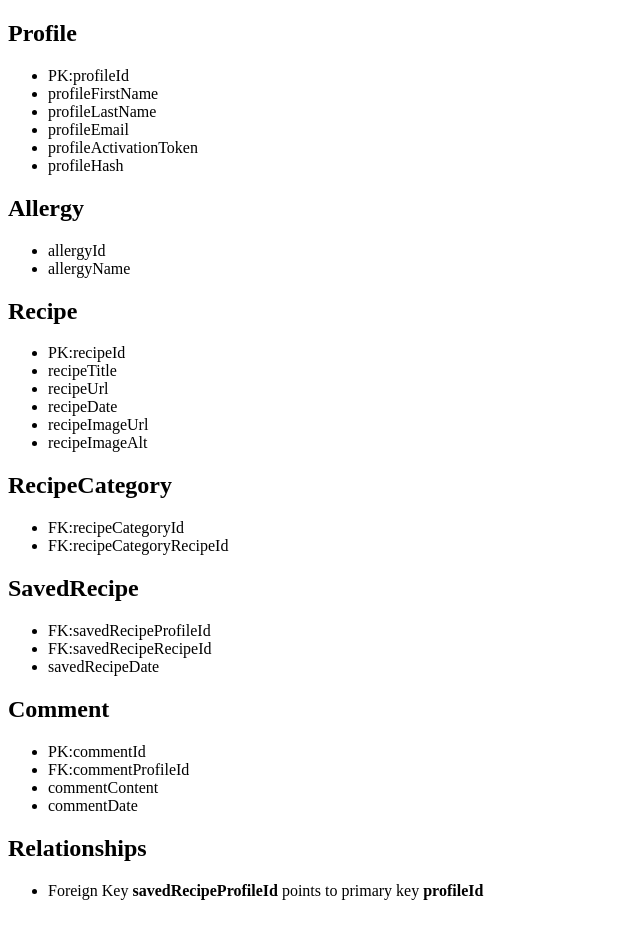
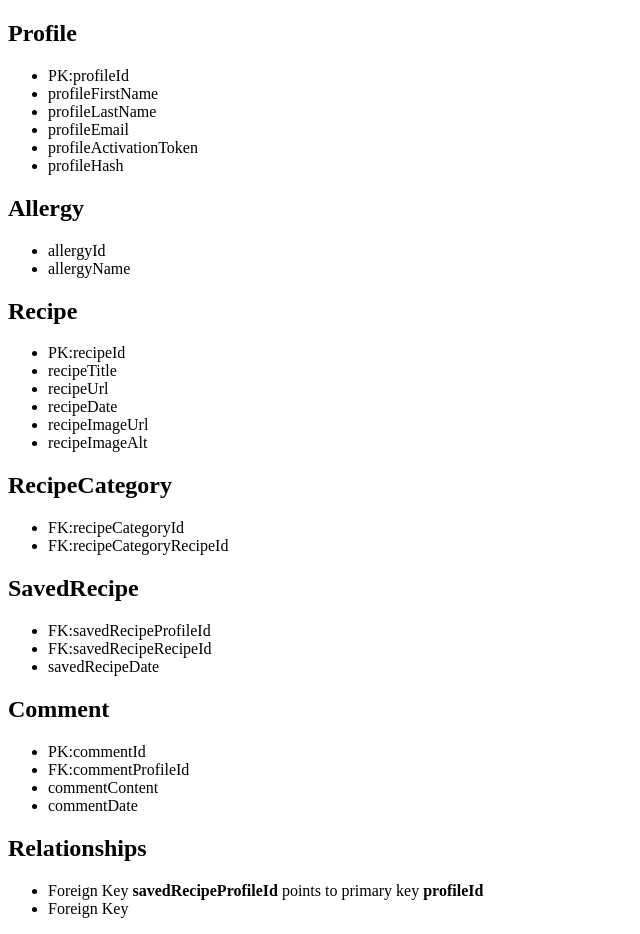
Before and after one commit to food-allergy-project/food-allergy-project, a plain HTML site: page concept-model.html in a window 1280 px wide. Shown: the whole page, without its empty margins (0-640 px from the left). Drawn offline with Linux system fonts and the light colour scheme.

Commit message:
concept model update

```diff
--- a/concept-model.html
+++ b/concept-model.html
@@ -57,6 +57,7 @@
 <h2>Relationships</h2>
 <ul>
     <li>Foreign Key <b>savedRecipeProfileId</b> points to primary key <b>profileId</b></li>
+    <li>Foreign Key <b></b></li>
 </ul>
 </body>
 </html>
```
